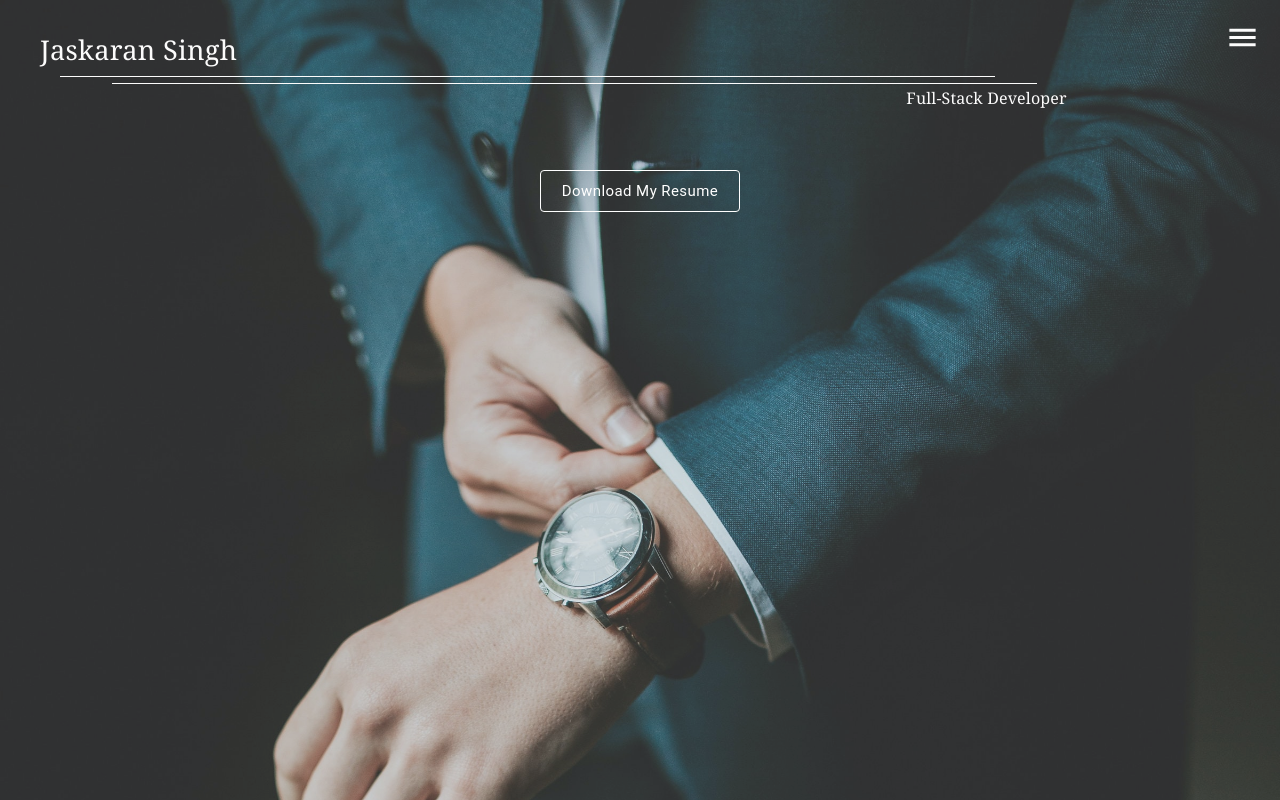
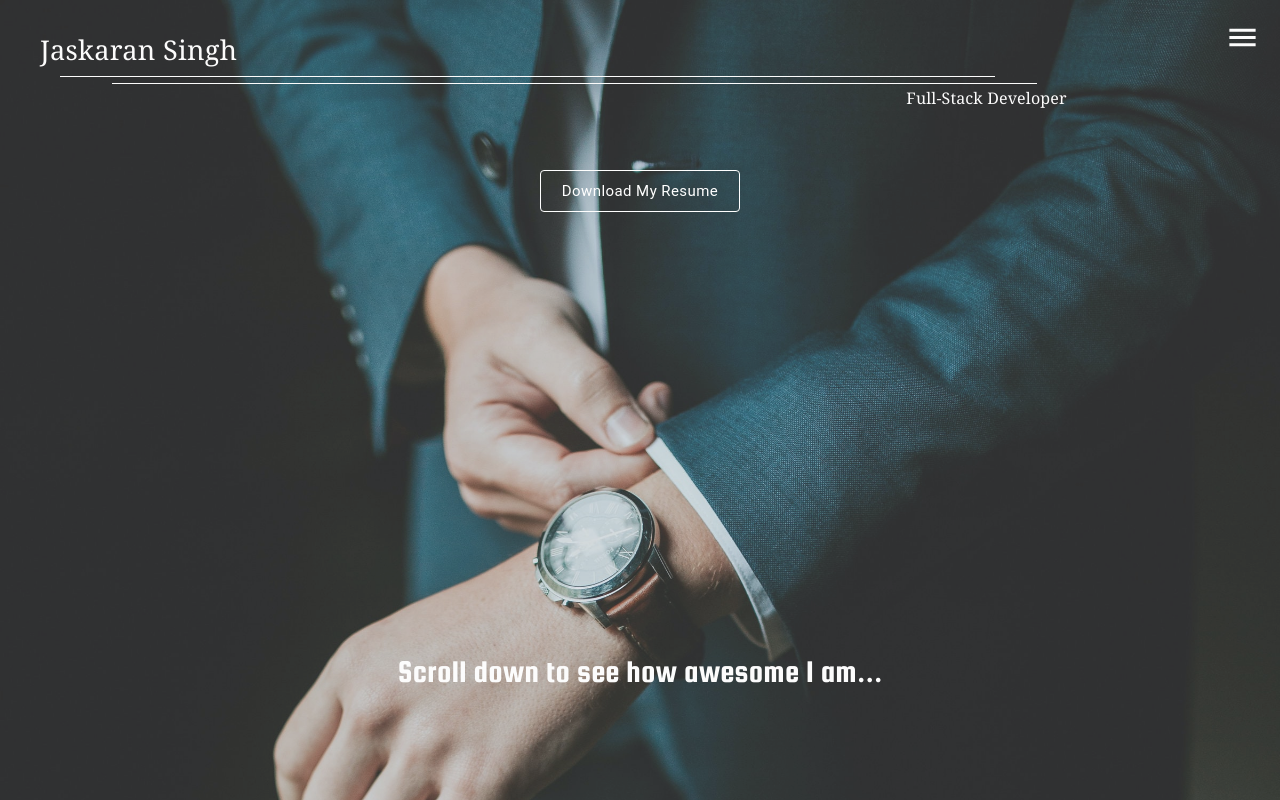
Before and after one commit to TheCoderSingh/web-portfolio, a React (Create React App) app: page / in a window 1280 px wide. Built offline with nearby package versions, Linux system fonts and the light colour scheme; the HTML template or start-up script is replaced by a standard one.

Commit message:
Add and style scroll text

```diff
--- a/src/App.css
+++ b/src/App.css
@@ -1,5 +1,5 @@
 /******* Font Imports *******/
-@import url('https://fonts.googleapis.com/css2?family=Noto+Serif&display=swap');
+@import url('https://fonts.googleapis.com/css2?family=Noto+Serif&family=Squada+One&display=swap');
 
 /****************************/
 /*********** Home ***********/
@@ -78,3 +78,14 @@
 #btn-container {
 	text-align: center;
 }
+
+#scroll-text {
+	color: #fff;
+	position: absolute;
+	bottom: 110px;
+	text-align: center;
+	width: 100%;
+	font-size: 2em;
+	font-family: 'Squada One', cursive;
+	line-height: 1.2;
+}
--- a/src/components/pages/Home.js
+++ b/src/components/pages/Home.js
@@ -1,5 +1,5 @@
 import React from 'react'
-import { Grid, Button } from '@material-ui/core'
+import { Grid, Button, Typography } from '@material-ui/core'
 import SectionHeader from '../common/SectionHeader'
 import NavIcon from '../common/NavIcon'
 
@@ -18,6 +18,11 @@ const Home = () => {
 						Download My Resume
         			</Button>
 				</Grid>
+				<Grid item xs={12}>
+					<Typography id="scroll-text">
+						Scroll down to see how awesome I am...
+					</Typography>
+				</Grid>
 			</Grid >
 		</section>
 	)
```
